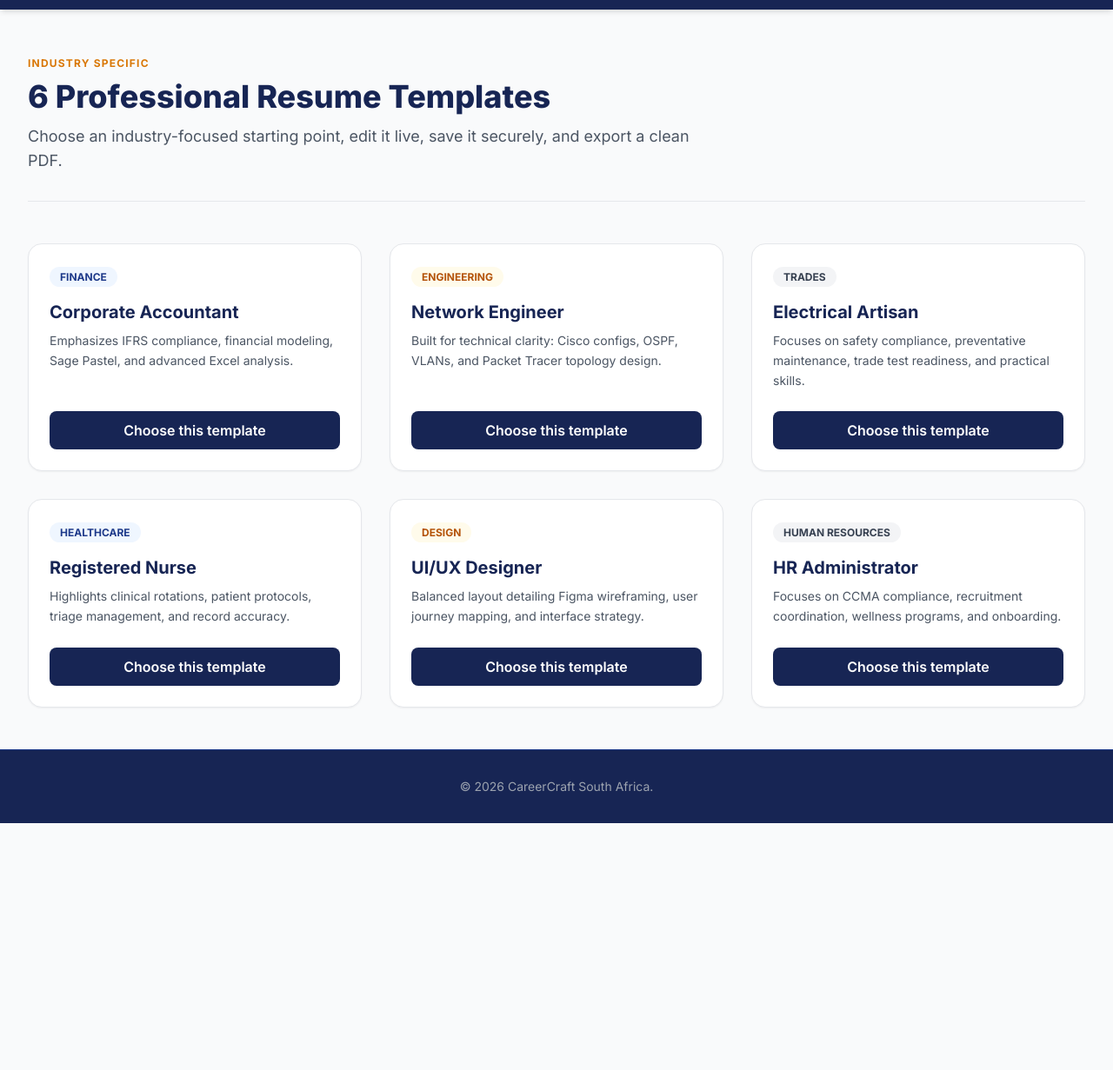
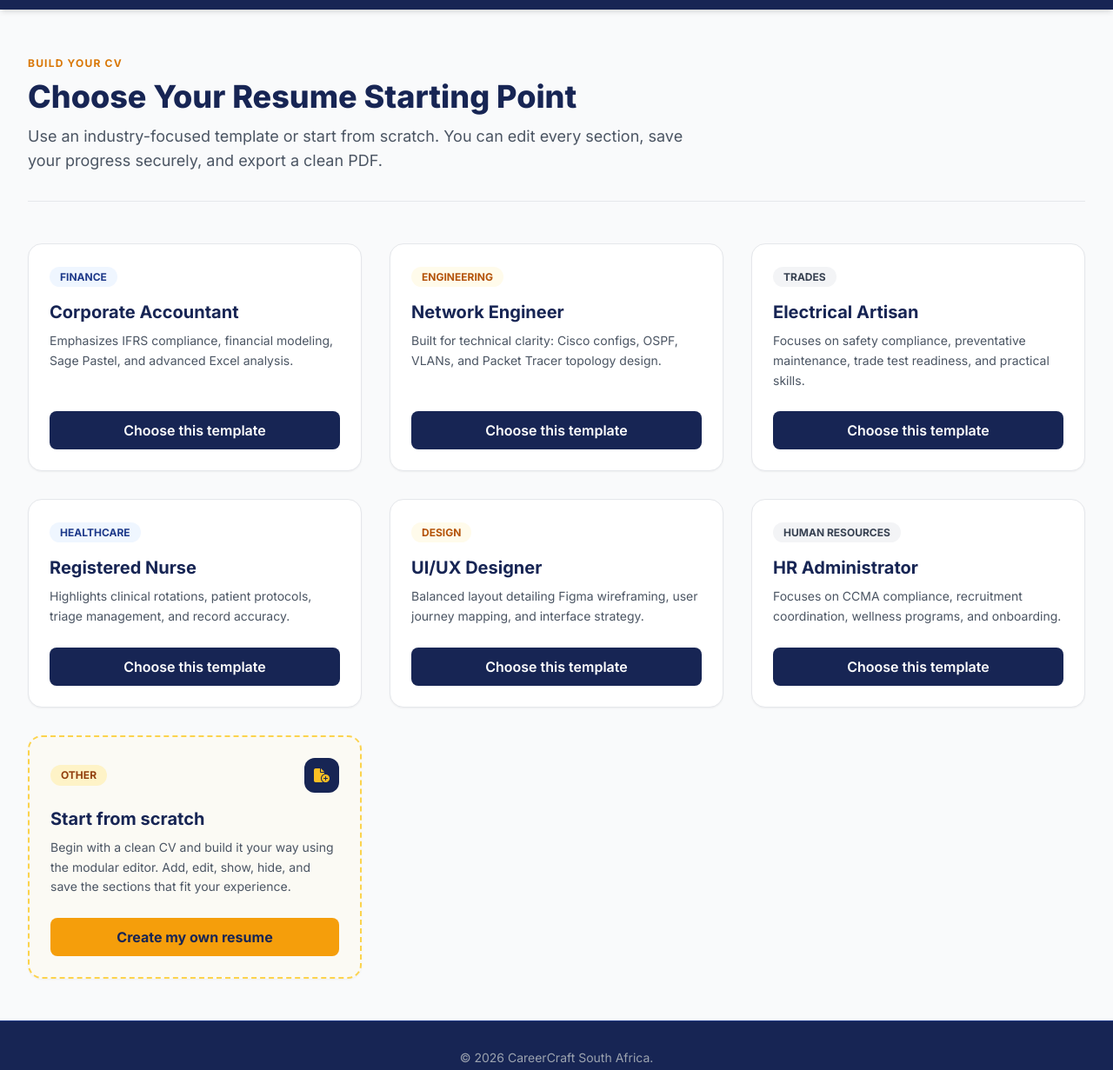
Before and after one commit to Lwando6/CareerCraft, a website with bundled scripts: page resumes.html in a window 1280 px wide. Shown: the part 69-1300 px from the top of the page at 87% size. Before the commit the page ends 1016 px from the top, so only its background shows below. Built offline with nearby package versions, Linux system fonts and the light colour scheme; a script that the page names is missing.

Commit message:
Add custom resume starting option

```diff
--- a/resumes.html
+++ b/resumes.html
@@ -40,9 +40,9 @@
 
     <main class="flex-grow max-w-7xl mx-auto px-4 sm:px-6 lg:px-8 py-12">
         <div class="mb-12 border-b border-gray-200 pb-8">
-            <span class="text-amber-600 font-bold text-xs uppercase tracking-widest">Industry Specific</span>
-            <h1 class="text-4xl font-extrabold text-blue-950 mt-2">6 Professional Resume Templates</h1>
-            <p class="text-gray-600 text-lg mt-3 max-w-3xl">Choose an industry-focused starting point, edit it live, save it securely, and export a clean PDF.</p>
+            <span class="text-amber-600 font-bold text-xs uppercase tracking-widest">Build your CV</span>
+            <h1 class="text-4xl font-extrabold text-blue-950 mt-2">Choose Your Resume Starting Point</h1>
+            <p class="text-gray-600 text-lg mt-3 max-w-3xl">Use an industry-focused template or start from scratch. You can edit every section, save your progress securely, and export a clean PDF.</p>
         </div>
 
         <div id="selectedTemplatePanel" class="mb-8"></div>
@@ -101,6 +101,18 @@
                 </div>
                 <button data-template-action type="button" class="mt-6 w-full text-center bg-blue-950 text-white font-semibold py-2.5 rounded-lg hover:bg-blue-900 transition">Choose this template</button>
             </div>
+
+            <div data-template-card data-template-tier="starter" data-template-slug="blank-custom" data-template-name="Other — Start from scratch" data-template-category="Custom" data-template-description="A blank, flexible CV you can shape around your own career story." class="bg-amber-50/40 border-2 border-dashed border-amber-300 p-6 rounded-2xl shadow-sm hover:shadow-md hover:border-amber-400 transition flex flex-col justify-between">
+                <div>
+                    <div class="flex items-center justify-between gap-4">
+                        <span class="bg-amber-100 text-amber-800 text-xs font-bold px-3 py-1 rounded-full uppercase">Other</span>
+                        <span class="flex h-10 w-10 items-center justify-center rounded-xl bg-blue-950 text-amber-400" aria-hidden="true"><i class="fa-solid fa-file-circle-plus"></i></span>
+                    </div>
+                    <h3 class="text-xl font-bold text-blue-950 mt-4">Start from scratch</h3>
+                    <p class="text-gray-600 text-sm mt-2 leading-relaxed">Begin with a clean CV and build it your way using the modular editor. Add, edit, show, hide, and save the sections that fit your experience.</p>
+                </div>
+                <button data-template-action type="button" class="mt-6 w-full text-center bg-amber-500 text-blue-950 font-bold py-2.5 rounded-lg hover:bg-amber-400 transition">Create my own resume</button>
+            </div>
         </div>
     </main>
 
```
